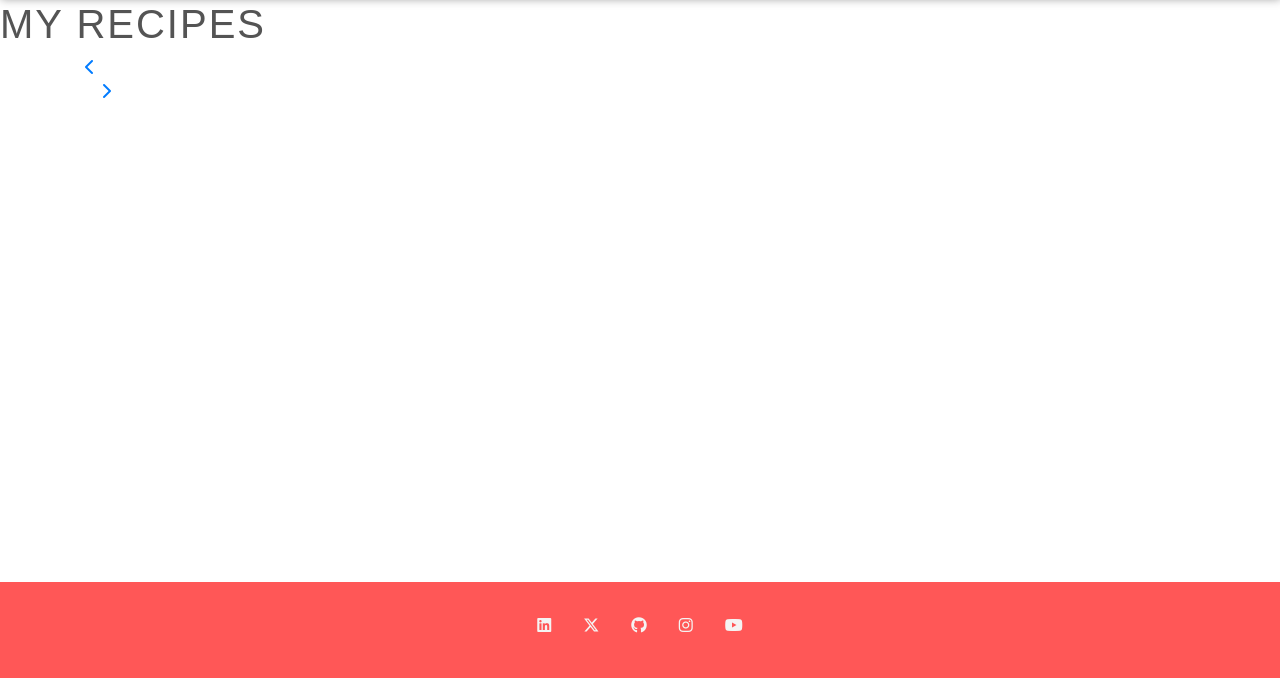
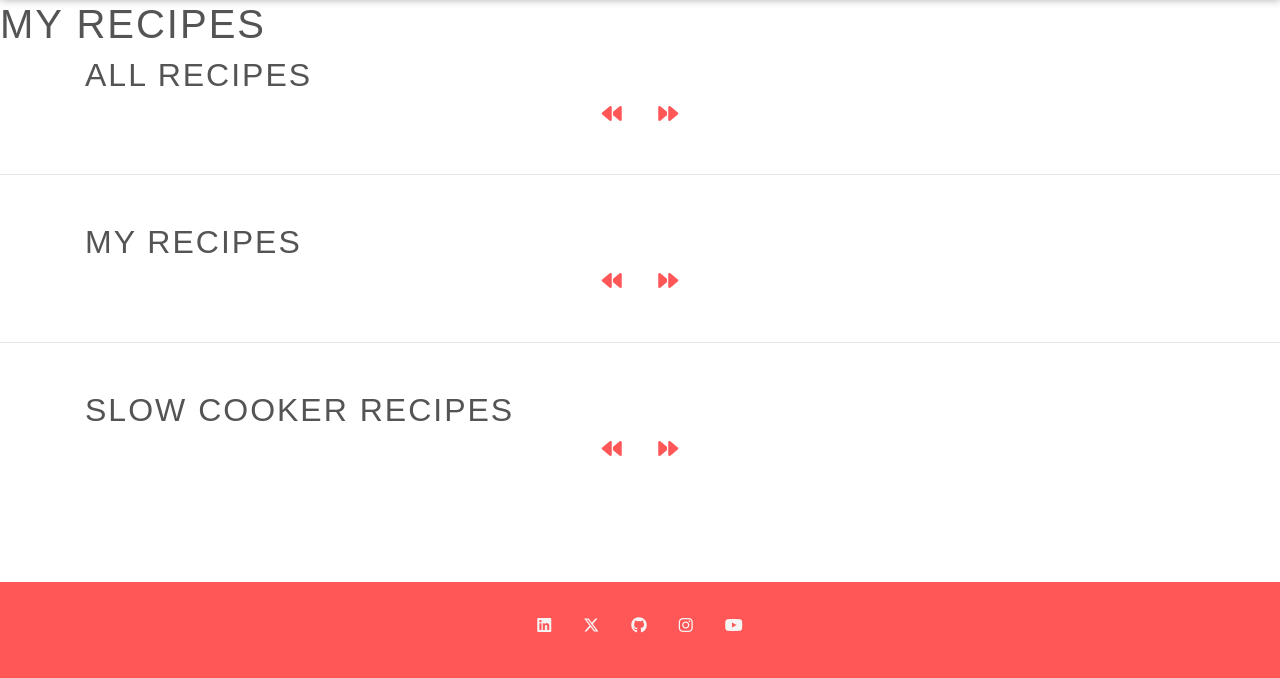
Before and after one commit to rachbry/recipme-django-cookbook, a Django app: page /recipes/recipes in a window 1280 px wide. Shown: the part 122-800 px from the top of the page. Run offline with Django 4.2, Linux system fonts and the light colour scheme; data that the repository does not hold is empty; parts of the project's set-up code (start-up, migrations or seed data) failed here and were passed over; some libraries are stand-ins or nearby versions.

Commit message:
Added carouself for slow cooker and my recipes to the recipes.html

```diff
--- a/recipes/templates/recipes/recipes.html
+++ b/recipes/templates/recipes/recipes.html
@@ -6,12 +6,11 @@
 <h1>My Recipes</h1>
 
 
+<!-- Carousel for all recipes -->
 <div class="container">
-    <a href="#" class="arrow-icon mr-3" onclick="scrollRecipes('left')">
-        <i class="fas fa-chevron-left"></i>
-    </a>
+    <h2>All recipes</h2>
+    <div id="recipeCarousel" class="carousel slide" data-ride="carousel">
         <div class="d-flex flex-nowrap overflow-auto">
-
             {% for recipe in recipes %}
             <a href="{% url 'full_recipe' pk=recipe.pk %}" class="recipes" aria-label="Click to view {{recipe.title}}">
                 <div class="card m-3 recipe-card">
@@ -22,11 +21,87 @@
                 </div>
             </a>
             {% endfor %}
-        <a href="#" class="arrow-icon ml-3" onclick="scrollRecipes('right')">
-            <i class="fas fa-chevron-right"></i>
+            <!-- carousel buttons -->
+        </div>
+        <div class="text-center">
+            <a href="#" class="fa-solid fa-backward fa-lg mx-3 control" onclick="scrollRecipes('left')">
+                <span class="sr-only">Previous</span>
             </a>
+            <a href="#" class="fa-solid fa-forward fa-lg mx-3 control" onclick="scrollRecipes('right')">
+                <span class="sr-only">Next</span>
+            </a>
+        </div>
+    </div>
+</div>
+
+<hr class="my-5">
+
+<!-- Carousel My recipes -->
+<div class="container">
+    <h2>My Recipes</h2>
+    <div id="myRecipesCarousel" class="carousel slide" data-ride="carousel">
+        <div class="d-flex flex-nowrap overflow-auto">
+            {% for recipe in recipes %}
+            {% if recipe.user == request.user %}
+            <a href="{% url 'full_recipe' pk=recipe.pk %}" class="recipes" aria-label="Click to view {{recipe.title}}">
+                <div class="card m-3 recipe-card">
+                    <img src="{{recipe.image.url}}" alt="{{recipe.image_alt}}" class="card-img-top">
+                    <div class="card-body">
+                        <h2 class="card-title">{{recipe.title}}</h2>
+                    </div>
+                </div>
+            </a>
+            {% endif %}
+            {% endfor %}
+            <!-- carousel buttons -->
+        </div>
+        <div class="text-center">
+            <a href="#" class="fa-solid fa-backward fa-lg mx-3 control" onclick="scrollRecipes('left')">
+                <span class="sr-only">Previous</span>
+            </a>
+            <a href="#" class="fa-solid fa-forward fa-lg mx-3 control" onclick="scrollRecipes('right')">
+                <span class="sr-only">Next</span>
+            </a>
+        </div>
+    </div>
+</div>
+
+<hr class="my-5">
+
+
+<!-- Carousel slow cooker recipes -->
+<div class="container">
+    <h2>Slow cooker Recipes</h2>
+    <div id="slowCookerCarousel" class="carousel slide" data-ride="carousel">
+        <div class="d-flex flex-nowrap overflow-auto">
+            {% for recipe in recipes %}
+            {% if recipe.cooking_method == 'slow cooker' %}
+            <a href="{% url 'full_recipe' pk=recipe.pk %}" class="recipes" aria-label="Click to view {{recipe.title}}">
+                <div class="card m-3 recipe-card">
+                    <img src="{{recipe.image.url}}" alt="{{recipe.image_alt}}" class="card-img-top">
+                    <div class="card-body">
+                        <h2 class="card-title">{{recipe.title}}</h2>
+                    </div>
+                </div>
+            </a>
+            {% endif %}
+            {% endfor %}
+            <!-- carousel buttons -->
+        </div>
+        <div class="text-center">
+            <a href="#" class="fa-solid fa-backward fa-lg mx-3 control" onclick="scrollRecipes('left')">
+                <span class="sr-only">Previous</span>
+            </a>
+            <a href="#" class="fa-solid fa-forward fa-lg mx-3 control" onclick="scrollRecipes('right')">
+                <span class="sr-only">Next</span>
+            </a>
+        </div>
     </div>
 </div>
 
 
 {% endblock %}
+
+{% block onload_js %}
+
+{% endblock %}
--- a/static/css/base.css
+++ b/static/css/base.css
@@ -204,12 +204,18 @@ a.navbar-brand {
     margin-top: 1rem;
 }
 
-.freeze {
-    color: #90D2FA;
-    font-size: 1.2rem;
-    width: auto;
-    padding-top: 5px;
+.control {
+    font-size: 1rem;
+    color: var(--coral);
 }
+
+.control:hover {
+    font-size: 1.5rem;
+    color: var(--coral);
+    text-decoration: none;
+}
+
+
 
 .flex-container {
     display: flex;
@@ -252,3 +258,10 @@ box-shadow: var(--small-box-shadow);
     background-color: var(--yellow);
     box-shadow: var(--small-box-shadow);
 }
+
+.freeze {
+    color: #90D2FA;
+    font-size: 1.2rem;
+    width: auto;
+    padding-top: 5px;
+}
--- a/templates/base.html
+++ b/templates/base.html
@@ -35,6 +35,7 @@
 
     {% block onload_js %}
     {% endblock %}
+    <script src="{% static 'js/base.js' %}"></script>
     <script src="https://kit.fontawesome.com/89fa774aea.js" crossorigin="anonymous"></script>
     <script src="https://cdn.jsdelivr.net/npm/jquery@3.5.1/dist/jquery.slim.min.js"
         integrity="sha384-DfXdz2htPH0lsSSs5nCTpuj/zy4C+OGpamoFVy38MVBnE+IbbVYUew+OrCXaRkfj" crossorigin="anonymous">
```
Lines whose indentation alone changed are shown as unchanged.
